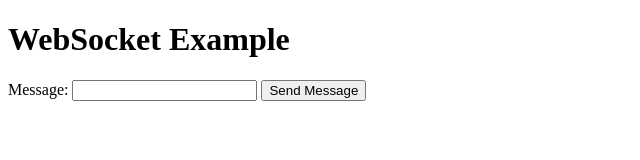
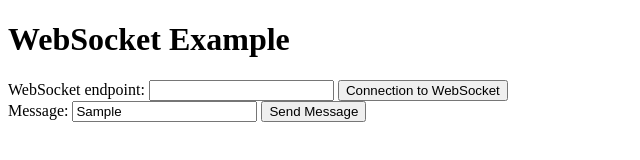
Before and after one commit to arongate/tiny-websocket-app, a plain HTML site: page client/index.html in a window 1280 px wide. Both pictures are taken after typing "Sample" into the empty fields and a click on the button "Send Message". Shown: the whole page, without its empty margins (0-640 px from the left). Drawn offline with nearby package versions, Linux system fonts and the light colour scheme.

Commit message:
Rework client: add endpoint field

```diff
--- a/client/index.html
+++ b/client/index.html
@@ -5,13 +5,17 @@
     <meta charset="UTF-8">
     <meta name="viewport" content="width=device-width, initial-scale=1.0">
     <title>WebSocket Example</title>
-    <!-- Include jQuery library -->
-    <script src="https://code.jquery.com/jquery-3.6.4.min.js"></script>
 </head>
 
 <body>
 
     <h1>WebSocket Example</h1>
+
+    <div>
+        <label for="wsEndpoint">WebSocket endpoint:</label>
+        <input type="text" id="wsEndpoint">
+        <button onclick="connectToWS()"> Connection to WebSocket</button>
+    </div>
 
     <div>
         <label for="messageInput">Message:</label>
@@ -22,51 +26,63 @@
     <div id="messageOutput"></div>
 
     <script>
-        // WebSocket connection URL
-        const socketUrl = 'ws://localhost:8765';
+        var myWebSocket;
 
-        // Establish WebSocket connection
-        const socket = new WebSocket(socketUrl);
+        function connectToWS() {
+            var endpoint = document.getElementById("wsEndpoint").value;
+            if (myWebSocket !== undefined) {
+                myWebSocket.close()
+            }
 
-        // Event handler for WebSocket open connection
-        socket.onopen = (event) => {
-            console.log('WebSocket connection opened:', event);
-        };
+            console.log("creating the web socket client!")
+            myWebSocket = new WebSocket(endpoint);
 
             // Event handler for received messages
-        socket.onmessage = (event) => {
+            myWebSocket.onmessage = (event) => {
+                var leng;
+                if (event.data.size === undefined) {
+                    leng = event.data.length
+                } else {
+                    leng = event.data.size
+                }
                 const message = JSON.parse(event.data);
                 displayMessage(message);
             };
 
+            // Event handler for WebSocket open connection
+            myWebSocket.onopen = (event) => {
+                console.log('WebSocket connection opened:', event);
+            };
+
+            // Event handler for WebSocket close connection
+            myWebSocket.onclose = (event) => {
+                console.log('WebSocket connection closed:', event);
+            };
+
             // Event handler for WebSocket errors
-        socket.onerror = (error) => {
+            myWebSocket.onerror = (error) => {
                 console.error('WebSocket error:', error);
             };
 
-        // Event handler for WebSocket close connection
-        socket.onclose = (event) => {
-            console.log('WebSocket connection closed:', event);
-        };
+        }
 
         // Function to send a message through the WebSocket
         function sendMessage() {
-            const messageInput = $('#messageInput').val();
+            var messageInput = document.getElementById('messageInput').value;
             const message = {
                 type: "message",
                 text: messageInput,
                 id: "123456",
                 date: Date.now(),
             };
-            socket.send(JSON.stringify(message));
-            $('#messageInput').val(''); // Clear input field
+            myWebSocket.send(JSON.stringify(message));
         }
 
         // Function to display a received message
         function displayMessage(message) {
-            const messageOutput = $('#messageOutput');
+            var messageOutput = document.getElementById('messageOutput');
             console.log("received message: ", message);
-            const formattedMessage = `<p>${message.text}</p>`;
+            const formattedMessage = `<p>${message}</p>`;
             messageOutput.append(formattedMessage);
         }
     </script>
```
Lines whose indentation alone changed are shown as unchanged.
